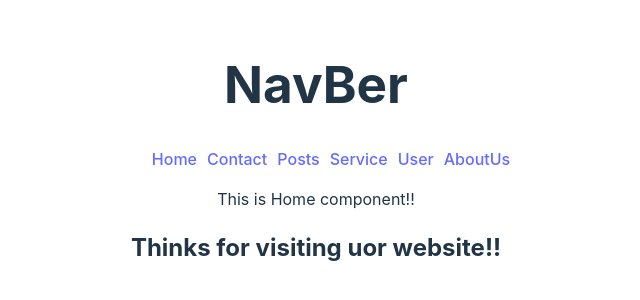
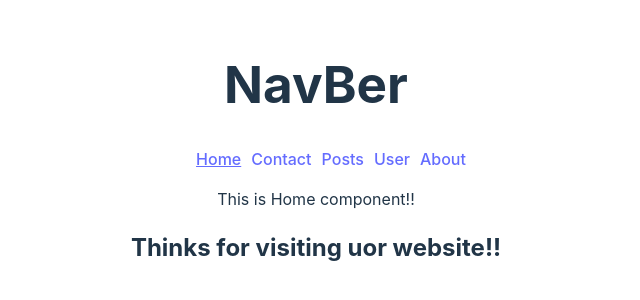
Before and after one commit to asifaktar/introduction-to-react-router, a React (Vite) app: page / in a window 1280 px wide. Shown: the part 246-546 px from the top of the page, without its empty margins (324-964 px from the left). Built offline with nearby package versions, Linux system fonts and the light colour scheme.

Commit message:
added nevigetion

```diff
--- a/src/assets/Componet/Header/Header.jsx
+++ b/src/assets/Componet/Header/Header.jsx
@@ -1,17 +1,21 @@
 
-import { Link } from "react-router-dom";
+import { Link, NavLink } from "react-router-dom";
 import "./Header.css";
 const Header = () => {
     return (
         <div>
             <h1>NavBer</h1>
             <ul>
-                <Link to="/">Home</Link>
-                <Link to="/Contact">Contact</Link>
-                <Link to ="/posts">Posts</Link>
-                <Link to="/Service">Service</Link>
-                <Link to="/User">User</Link>
-                <Link to="/About">AboutUs</Link>
+                {/* <Link to="/">Home</Link> */}
+                <NavLink to ="/">Home</NavLink>
+                {/* <Link to="/Contact">Contact</Link> */}
+                <NavLink to ="/Contact">Contact</NavLink>
+                {/* <Link to ="/posts">Posts</Link> */}
+                <NavLink to ="/posts">Posts</NavLink>
+                {/* <Link to="/User">User</Link> */}
+                <NavLink to ="/User">User</NavLink>
+                {/* <Link to="/About">AboutUs</Link> */}
+                <NavLink to ="/About">About</NavLink>
             </ul>
         </div>
     );
--- a/src/assets/Componet/Post/post.css
+++ b/src/assets/Componet/Post/post.css
@@ -5,3 +5,6 @@
     padding-top: 10px;
     padding-bottom:20px;
 }
+ ul a.active{
+    text-decoration:underline;
+}
--- a/src/assets/Componet/Posts/Posts.css
+++ b/src/assets/Componet/Posts/Posts.css
@@ -4,3 +4,6 @@
     grid-template-columns: repeat(3, 1fr);
     gap: 10px;
 }
+/* ul a.active{
+    text-decoration:underline;
+} */
```
Also changed, not shown: src/assets/Componet/Post-Detail/PostDetail.css (line endings or trailing spaces).
